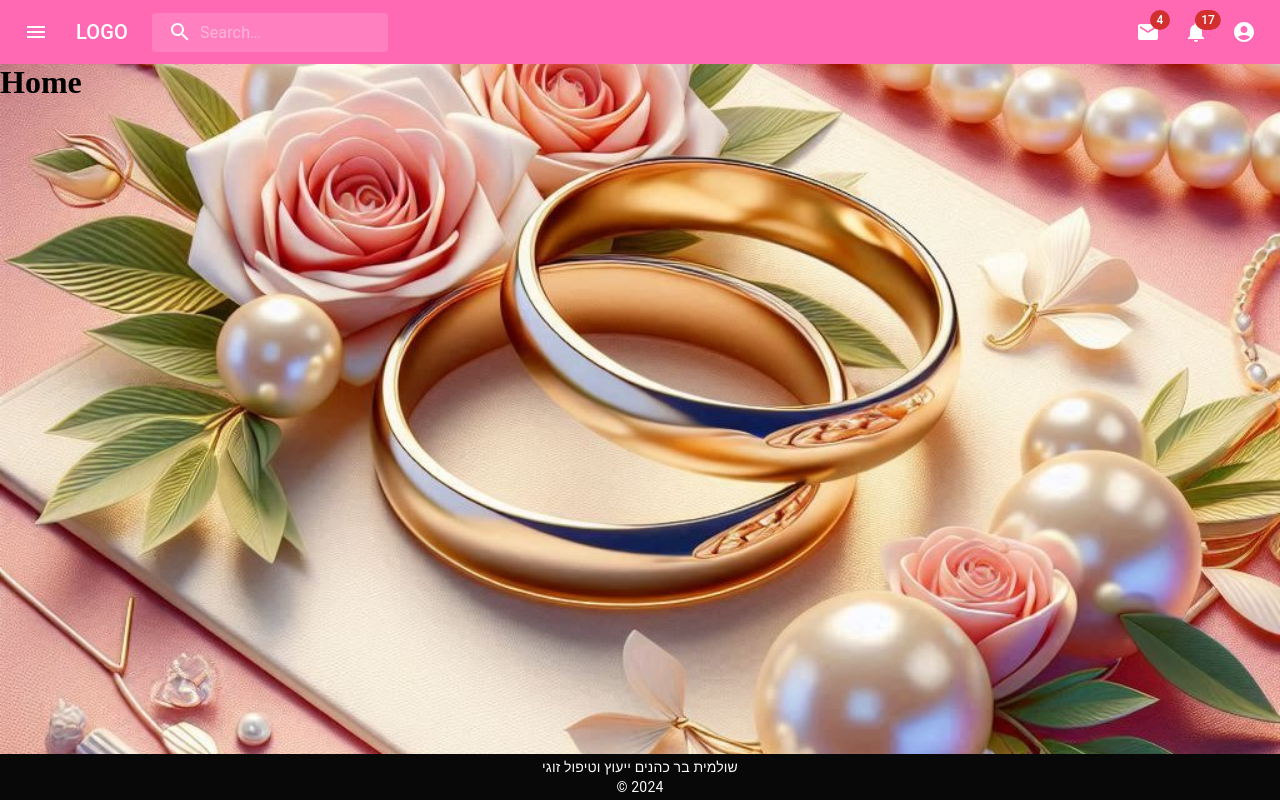
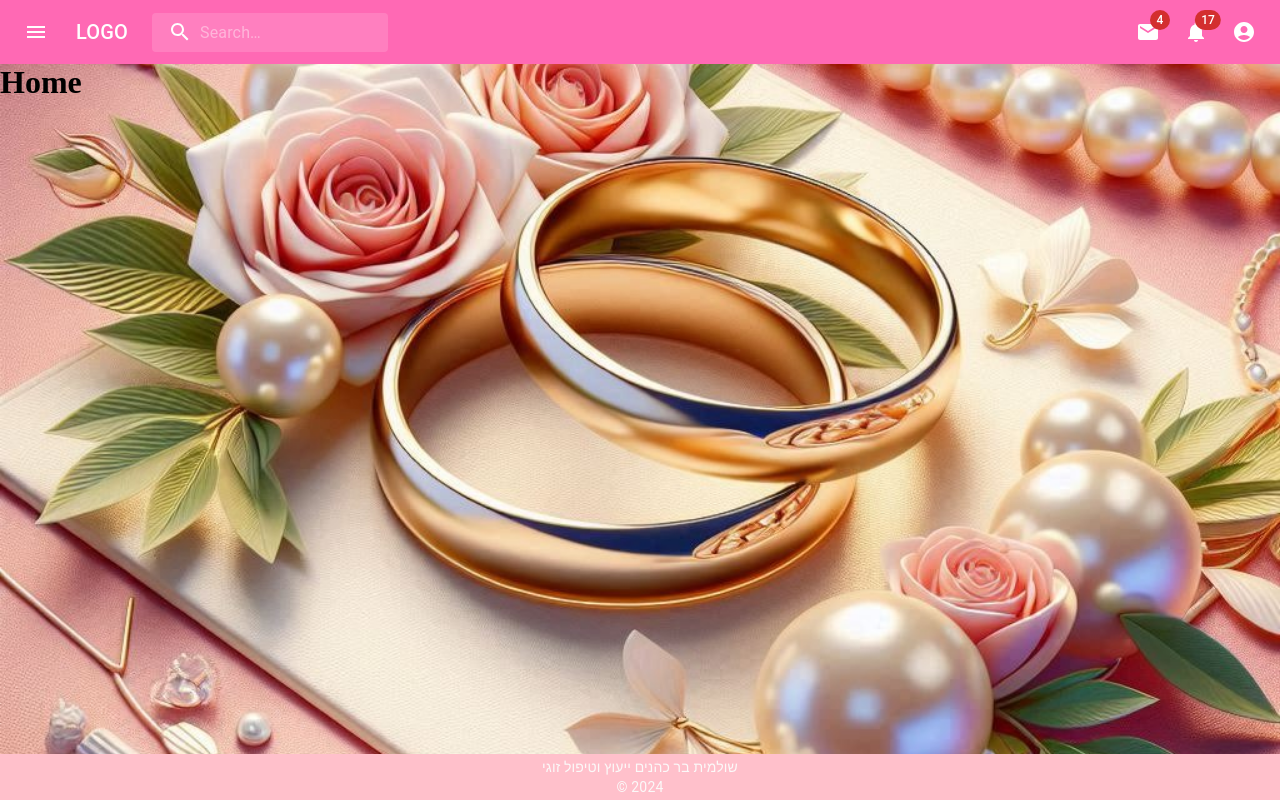
Before and after one commit to chemedMoshe/ShulamitClient, a React (Vite) app: page / in a window 1280 px wide. Built offline with nearby package versions, Linux system fonts and the light colour scheme.

Commit message:
change bgc footer

```diff
--- a/src/components/Footer/Footer.css
+++ b/src/components/Footer/Footer.css
@@ -1,6 +1,6 @@
 footer{
     text-align: center;
-    background-color: rgb(8, 8, 8);
+    background-color:pink;
     color: rgb(251, 249, 249);
     padding: 0.2em;
 }
```
